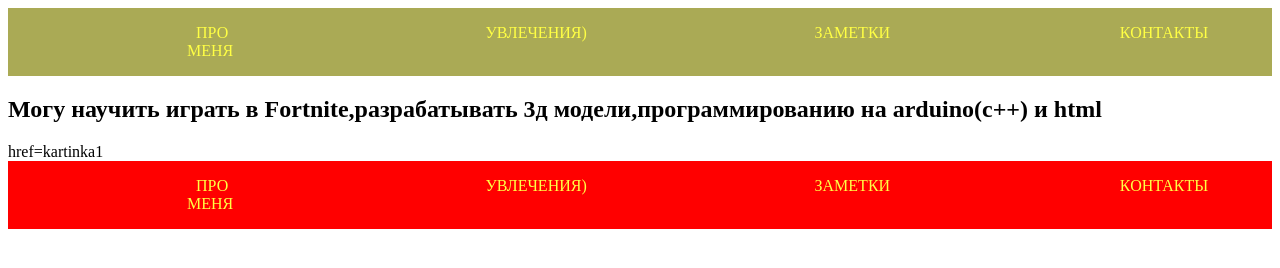
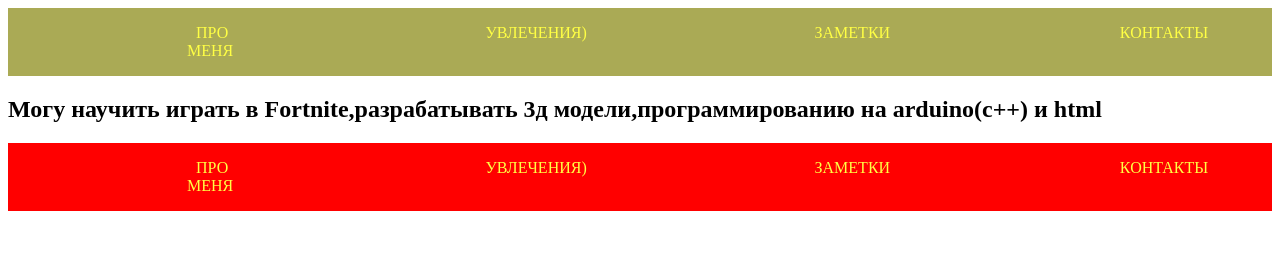
Before and after one commit to Aquiveryt/Aquiveryt.github.io, a plain HTML site: page notes.html in a window 1280 px wide. Shown: the top 268 px of the page. Drawn offline with Linux system fonts and the light colour scheme.

Commit message:
Update notes.html

```diff
--- a/notes.html
+++ b/notes.html
@@ -22,7 +22,7 @@
 	<main>
 		<section>
 			<h1>Могу научить играть в Fortnite,разрабатывать 3д модели,программированию на arduino(c++) и html</h1>
-			<img>href=kartinka1</img>
+
 		</section>
 
 
```
